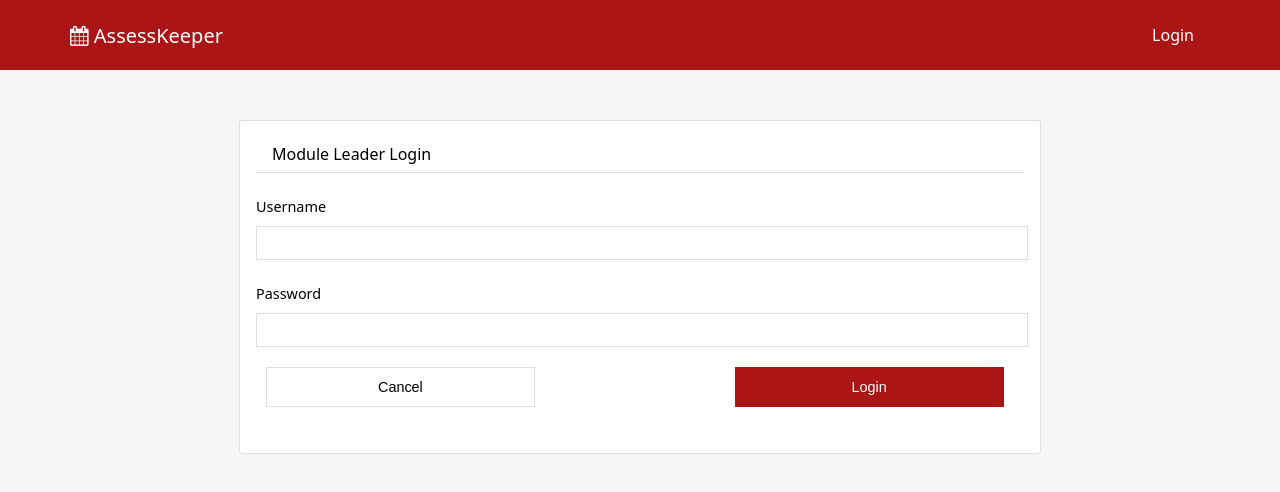
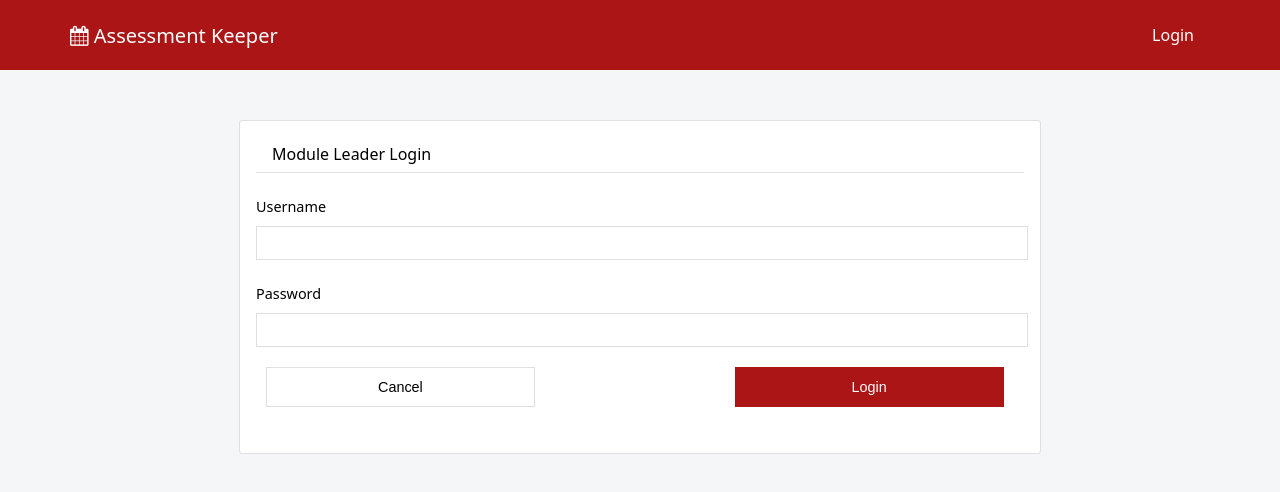
Before and after one commit to Mihir42/Assessment-Keeper-CSE-Connect, a React (Vite) app: page / in a window 1280 px wide. Shown: the top 492 px of the page. Built offline with nearby package versions, Linux system fonts and the light colour scheme.

Commit message:
Assess keeper to assessment keeper

```diff
--- a/src/components/UI/Header.jsx
+++ b/src/components/UI/Header.jsx
@@ -9,7 +9,7 @@ export default function Header() {
 	return (
 		<nav className="navbar navbar-expand-lg">
 			<div className="container">
-				<NavLink to="/modules" className="navbar-brand"><i className="fa fa-calendar"></i> AssessKeeper</NavLink>
+				<NavLink to="/modules" className="navbar-brand"><i className="fa fa-calendar"></i> Assessment Keeper</NavLink>
 				{user.UserID == undefined ?
 					<li className="navbar-nav">
 						<NavLink className="module-viewLink" href="/">Login</NavLink>
```
